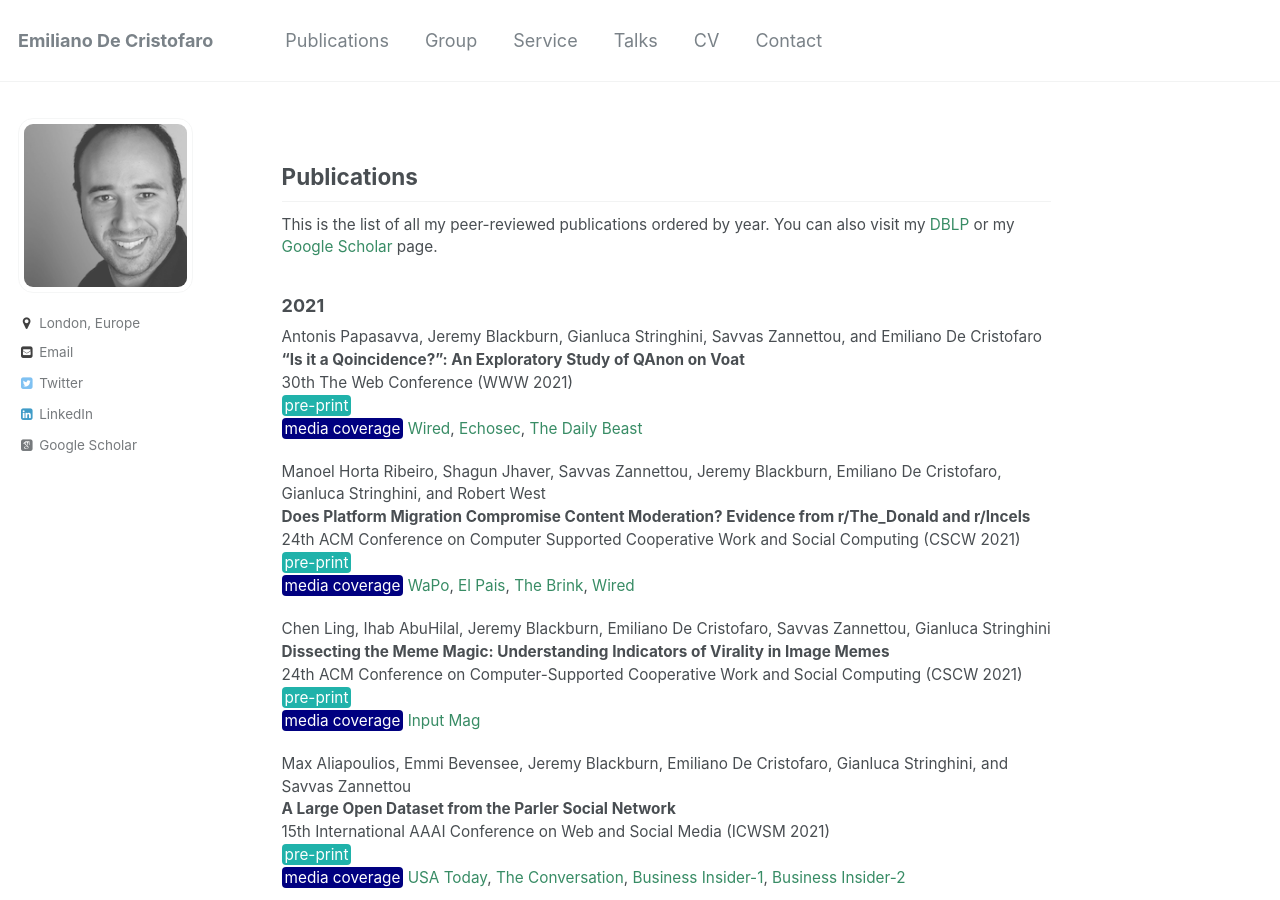
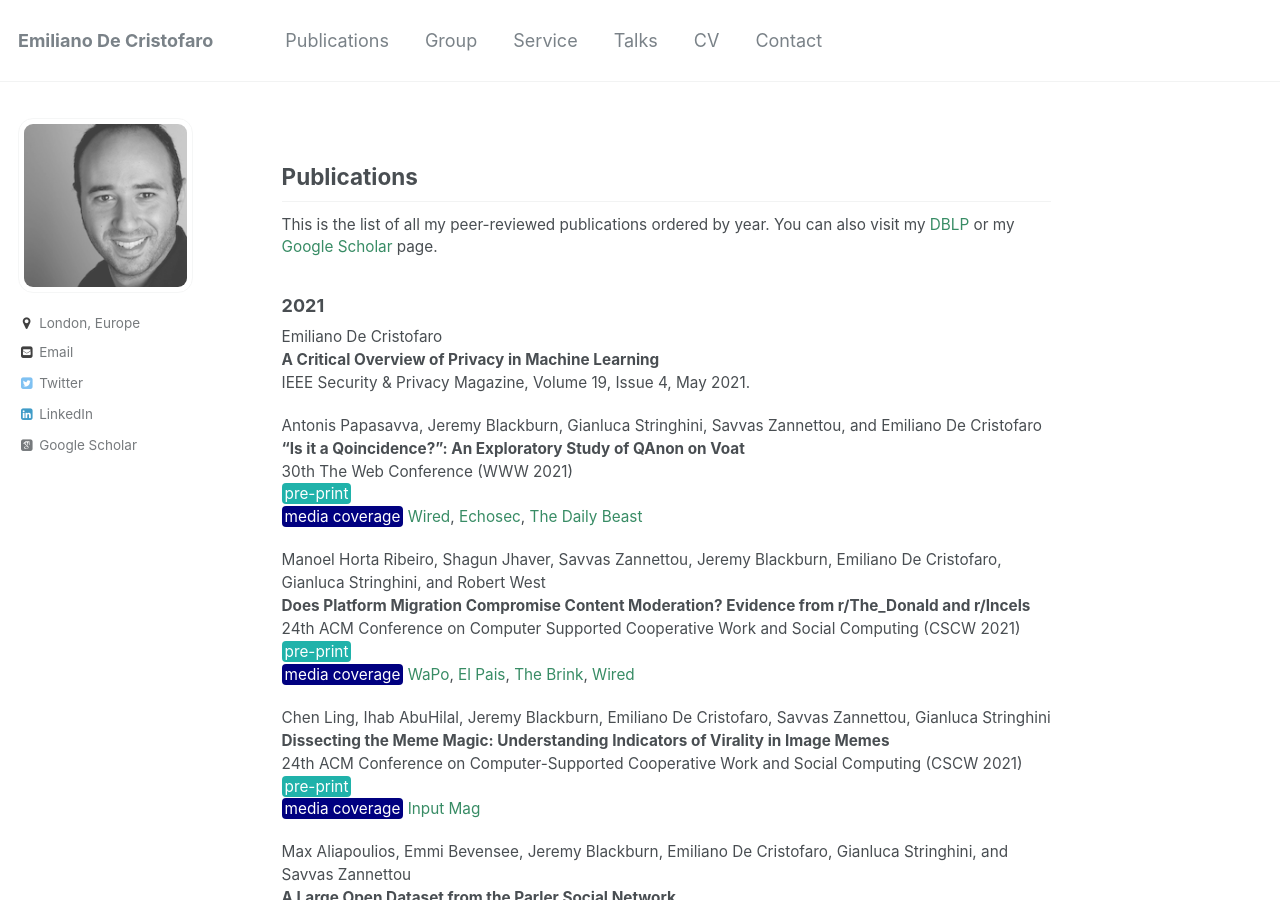
Before and after one commit to emidec/emidec.github.io, a Jekyll site: the page built from _pages/publications.md, in a window 1280 px wide and 900 px high. Built offline with Jekyll 4.4.1, drawn with Linux system fonts in a browser that asks for light colours; some web fonts are replaced.

Commit message:
Update publications.md

```diff
--- a/_pages/publications.md
+++ b/_pages/publications.md
@@ -11,6 +11,10 @@ This is the list of all my peer-reviewed publications ordered by year. You can a
 
 
 ### 2021
+
+Emiliano De Cristofaro
+**A Critical Overview of Privacy in Machine Learning**
+IEEE Security & Privacy Magazine, Volume 19, Issue 4, May 2021.
 
 Antonis Papasavva, Jeremy Blackburn, Gianluca Stringhini, Savvas Zannettou, and Emiliano De Cristofaro
 **"Is it a Qoincidence?": An Exploratory Study of QAnon on Voat**
```
